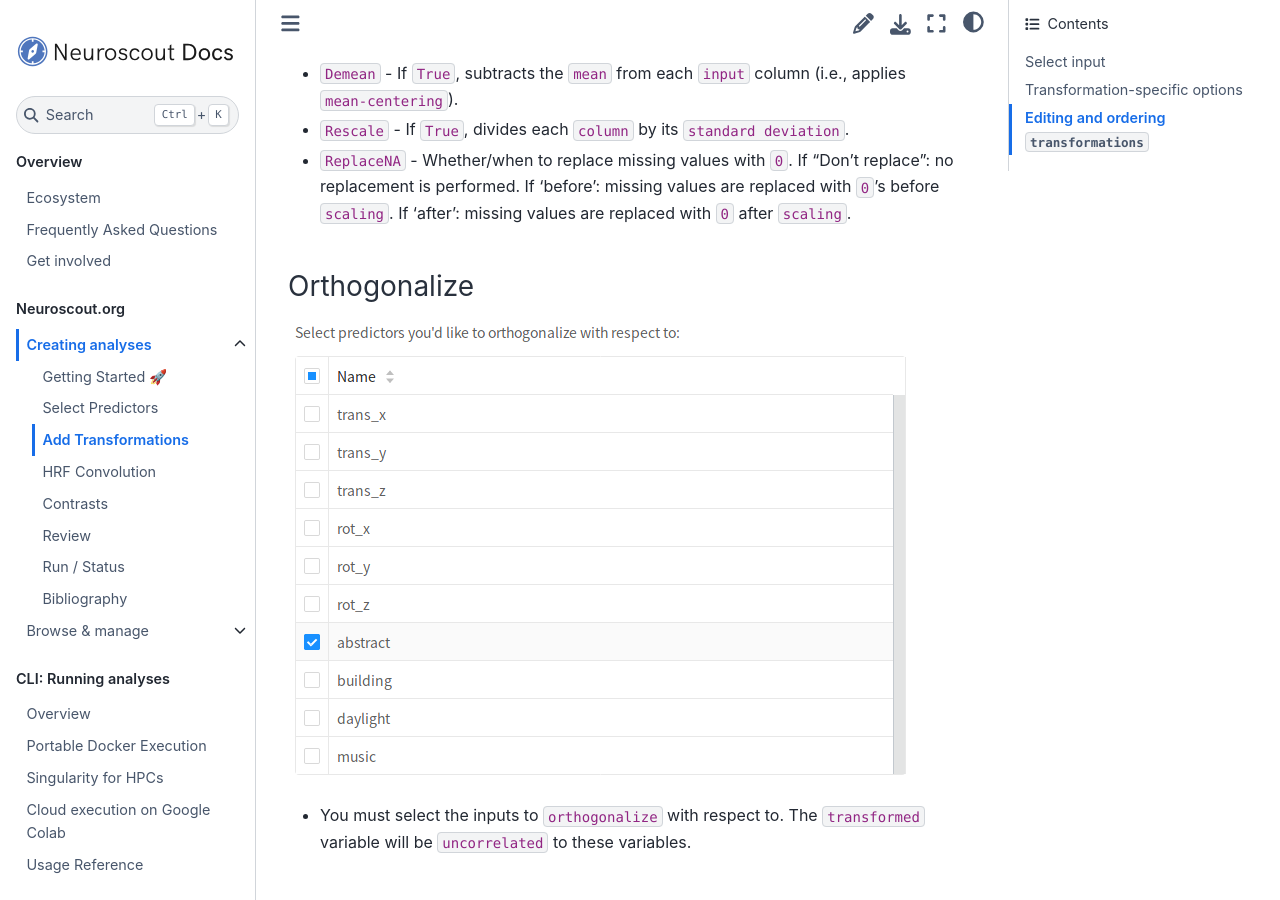
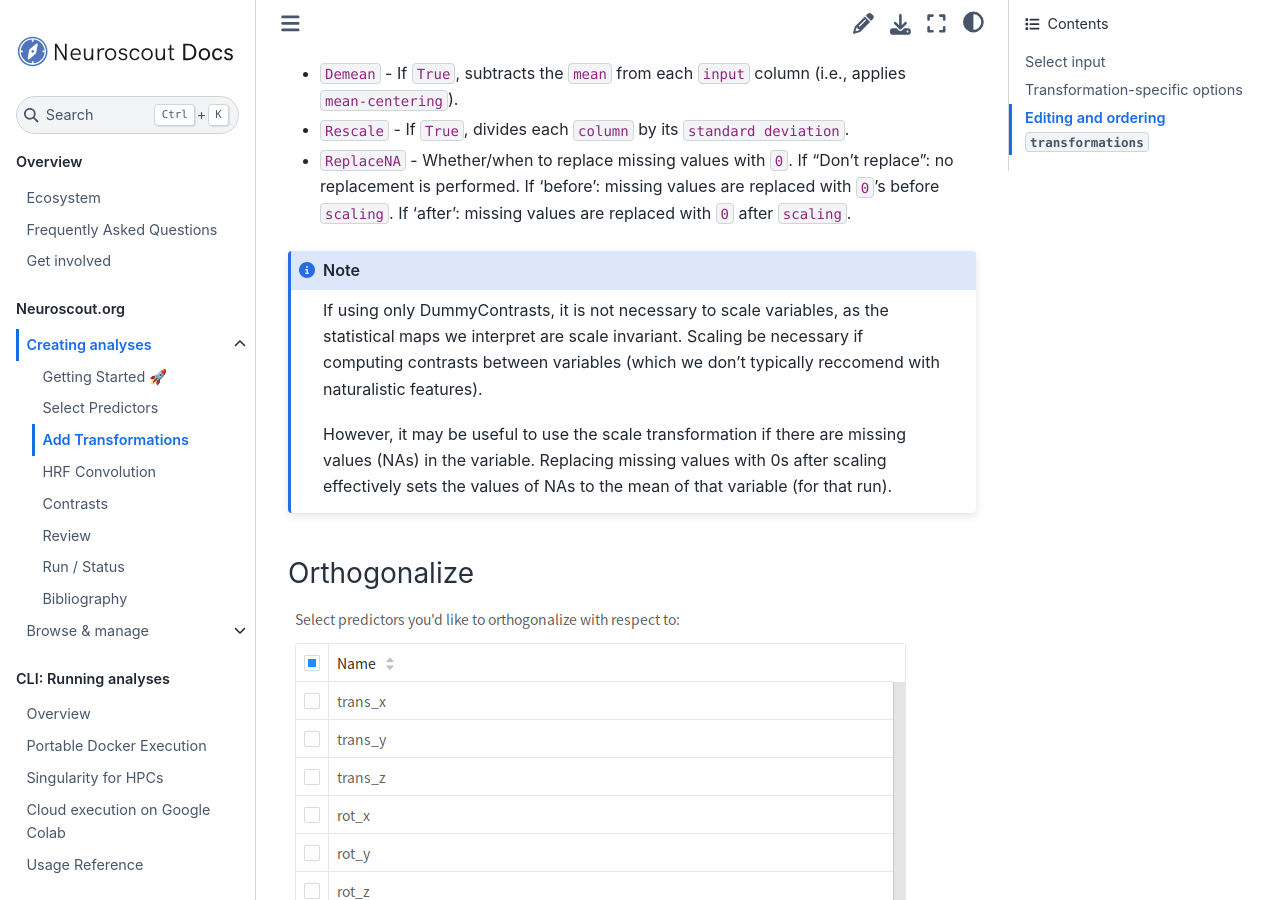
Before and after one commit to snastase/neuroscout-docs, a Jupyter Book: the page built from docs/web/builder/transformations.md, in a window 1280 px wide and 900 px high, scrolled down 1814 px. Built offline with Jupyter Book 1.0.4 settings and Sphinx 7.4.7 and the Sphinx Book theme 1.1.4, drawn with Linux system fonts in a browser that asks for light colours.

Commit message:
Add note about scaling

````diff
--- a/docs/web/builder/transformations.md
+++ b/docs/web/builder/transformations.md
@@ -31,6 +31,12 @@ Most `transformations` additionally have specific options which you can specify.
   - `Rescale` - If `True`, divides each `column` by its `standard deviation`.
   - `ReplaceNA` - Whether/when to replace missing values with `0`. If "Don't replace": no replacement is performed. If 'before': missing values are replaced with `0`'s before `scaling`. If 'after': missing values are replaced with `0` after `scaling`.
 
+```{Note}
+If using only DummyContrasts, it is not necessary to scale variables, as the statistical maps we interpret are scale invariant. Scaling be necessary if computing contrasts between variables (which we don't typically reccomend with naturalistic features).
+
+However, it may be useful to use the scale transformation if there are missing values (NAs) in the variable. Replacing missing values with 0s after scaling effectively sets the values of NAs to the mean of that variable (for that run).
+```
+
 ### Orthogonalize
 
 ![Orthogonalize](img/transformation_orth.png)
````
